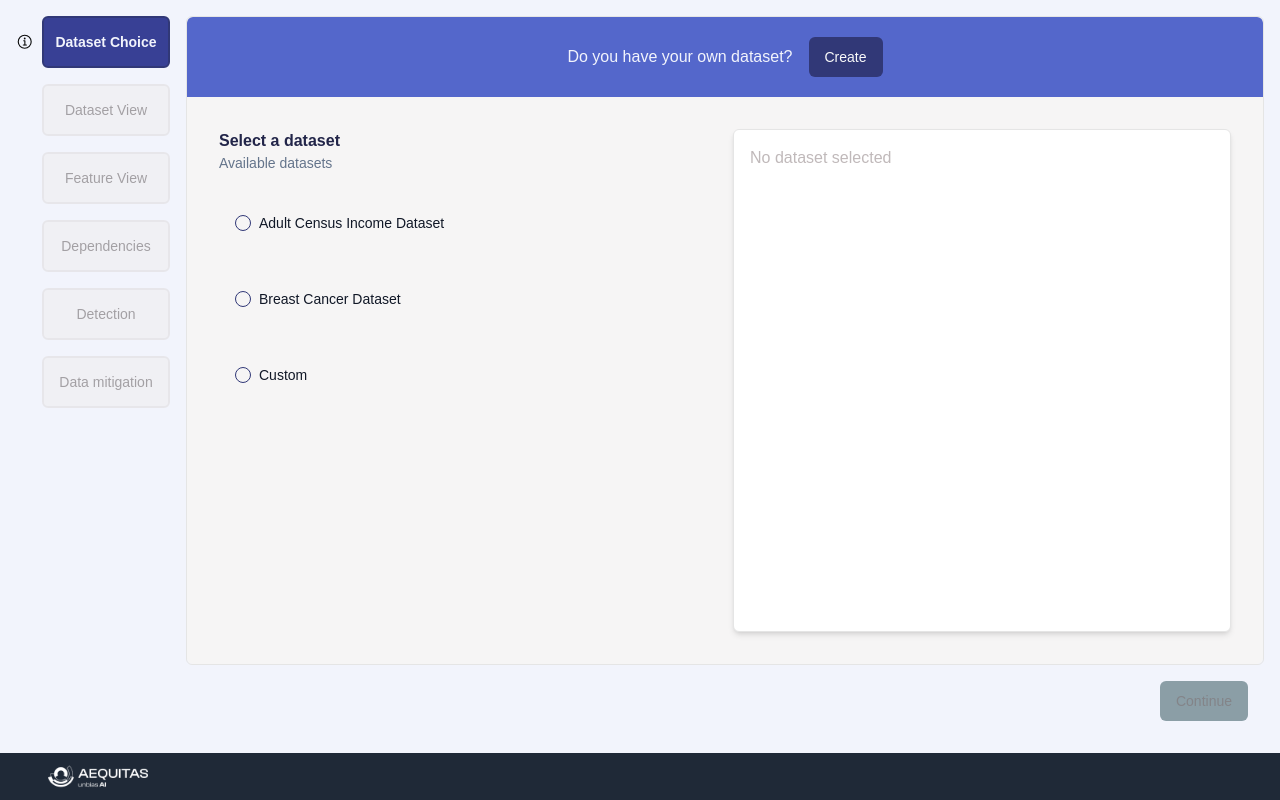
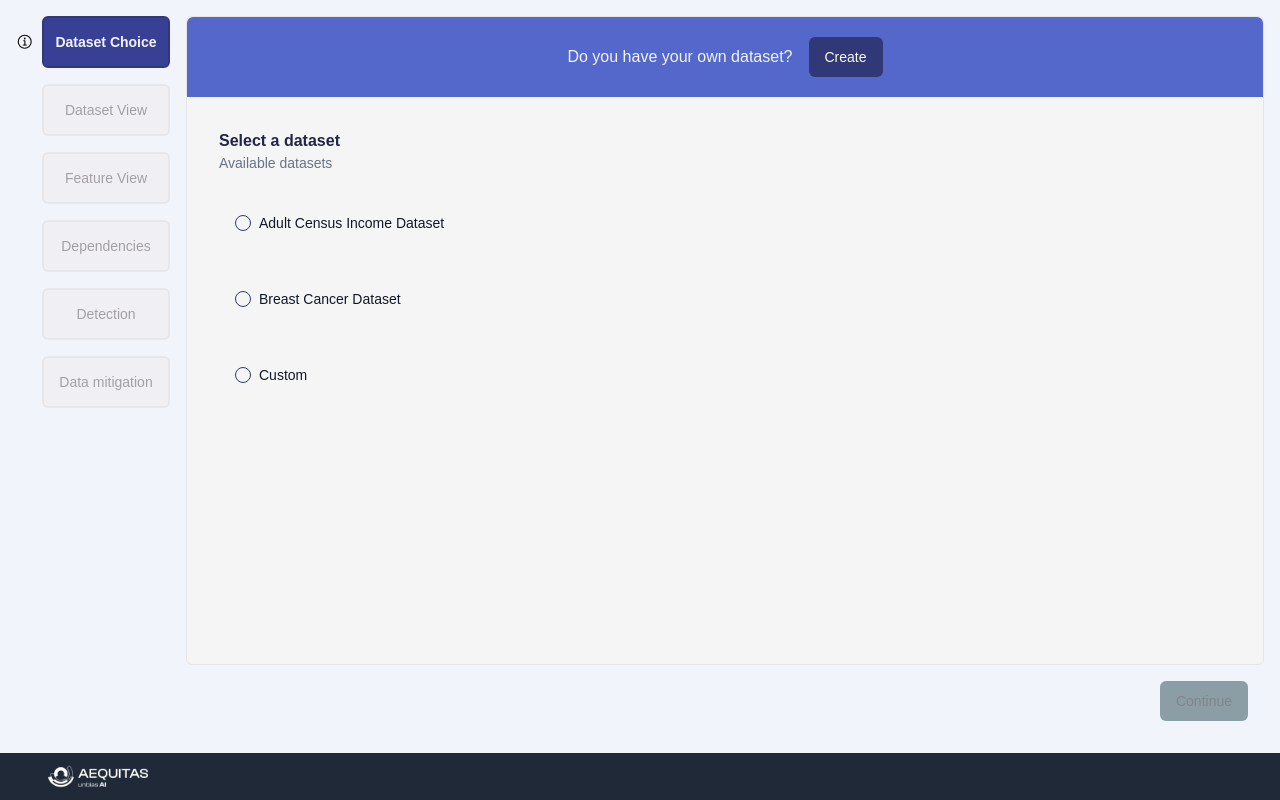
Before and after one commit to aequitas-aod/aequitas-frontend, a Next.js app: page /en/questionnaire in a window 1280 px wide. Built offline with nearby package versions, Linux system fonts and the light colour scheme.

Commit message:
feat: conditionally render dataset preview based on selection

```diff
--- a/src/features/dataset-choice/index.tsx
+++ b/src/features/dataset-choice/index.tsx
@@ -70,13 +70,15 @@ export const DatasetChoice = ({
               ))}
             </RadioGroup>
           </div>
-          <div id="dataset-preview" className="flex-1">
-            <DatasetPreview
-              title={selected?.text}
-              description={selected?.description || ""}
-              details={selected?.details}
-            />
-          </div>
+          {selected && (
+            <div className="flex-1">
+              <DatasetPreview
+                title={selected.text}
+                description={selected.description || ""}
+                details={selected.details}
+              />
+            </div>
+          )}
         </div>
       </QuestionnaireContent>
     </>
```
